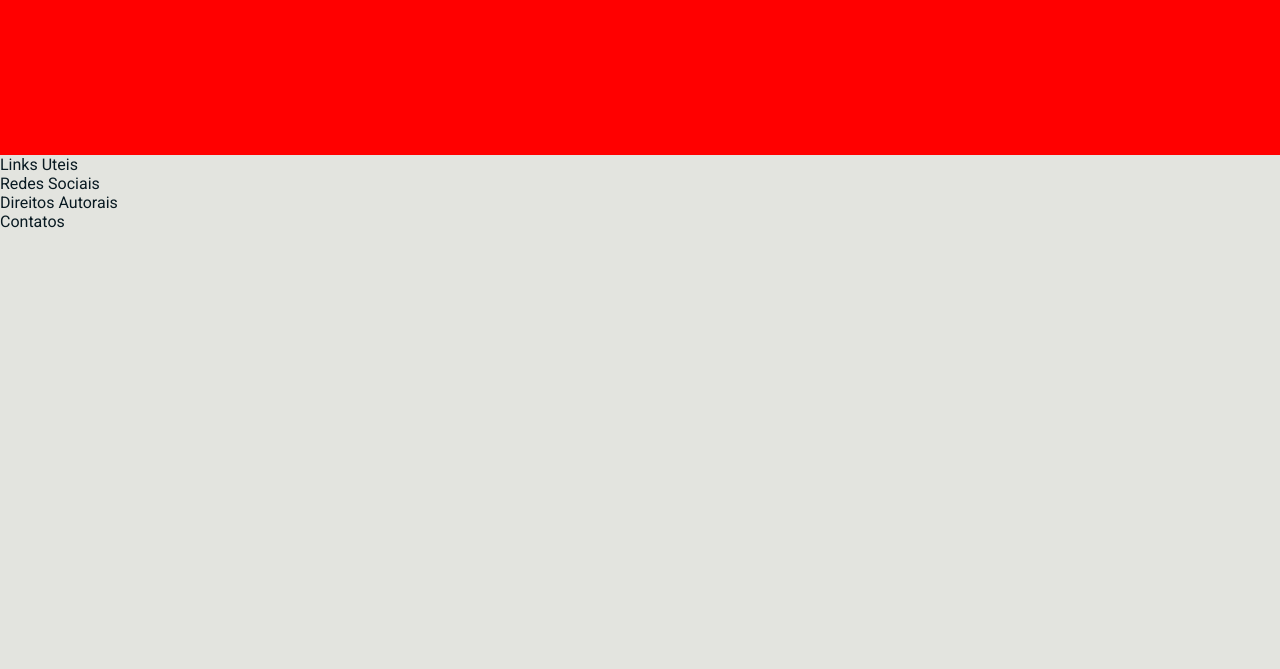
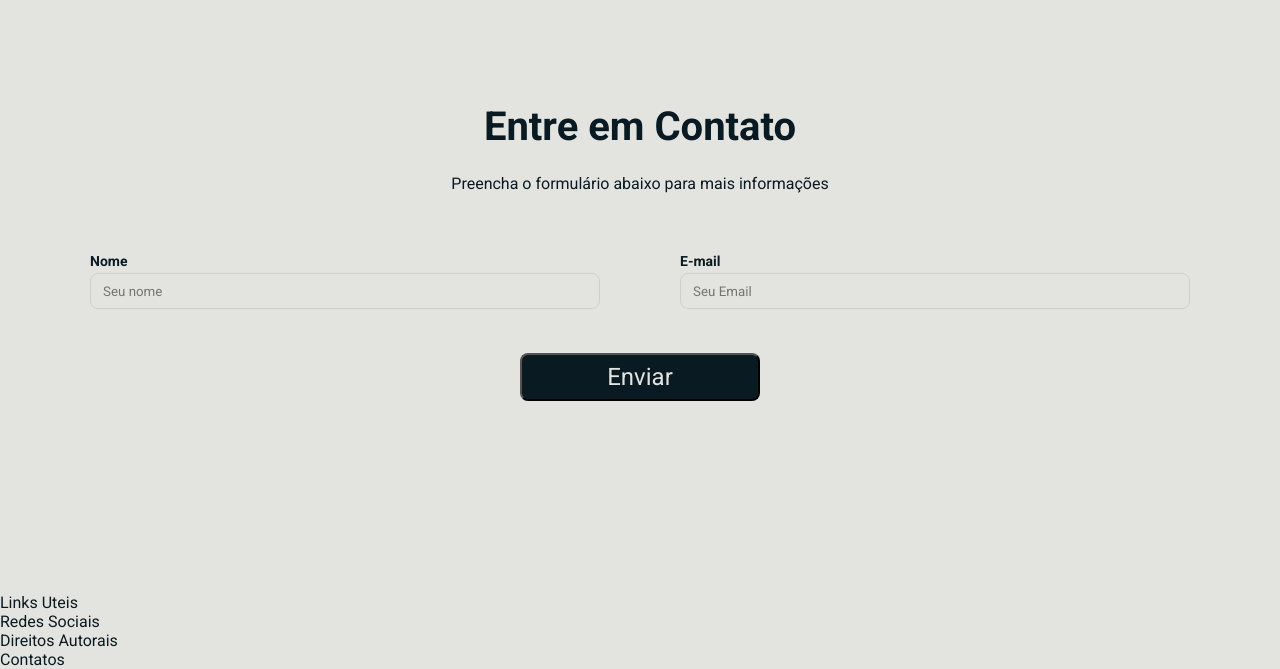
Before and after one commit to JosueCosta2023/janGinasticaClub, a plain HTML site: page index.html in a window 1280 px wide. Shown: the part 4433-5102 px from the top of the page. Before the commit the page ends 4664 px from the top, so only its background shows below. Drawn offline with nearby package versions, Linux system fonts and the light colour scheme.

Commit message:
feat: sessao de contatos estilizada

```diff
--- a/index.html
+++ b/index.html
@@ -367,7 +367,25 @@
         </section>
 
         <section class="content contact" id="contact">
-            Entrar em Contato
+            <div class="content-formulario-titulo">
+                <h3>Entre em Contato</h3>
+                <p>Preencha o formulário abaixo para mais informações</p>
+            </div>
+            <form class="content-formulario">
+                <div class="input-group">
+                    <div class="input-item">
+                        <label for="inName">Nome</label>
+                        <input type="text" id="inName" required placeholder="Seu nome">
+                    </div>
+
+                    <div class="input-item message">
+                        <label for="inEmail">E-mail</label>
+                        <input type="email" name="inEmail" id="inEmail" placeholder="Seu Email"/>
+                    </div>
+                </div>
+
+                <input type="submit" value="Enviar">
+            </form>
         </section>
     </main>
 
--- a/src/css/sections/sectionBenefits.css
+++ b/src/css/sections/sectionBenefits.css
@@ -1,6 +1,7 @@
 .content.benefits{
     width: 100%;
-    height: 600px;
+    min-height: 600px;
+    height: auto;
     flex-direction: column;
     justify-content: space-around;
     align-items: center;
--- a/src/css/sections/sectionContact.css
+++ b/src/css/sections/sectionContact.css
@@ -1,5 +1,77 @@
 .content.contact{
     width: 100%;
-    height: 600px;
-    background-color: red;
+    display: flex;
+    flex-direction: column;
+    gap: 60px;
 }
+
+.content.contact > .content-formulario-titulo{
+    width: 100%;
+    margin-top: 60px;
+    display: flex;
+    flex-direction: column;
+    align-items: center;
+    gap: 24px;
+}
+
+.content.contact > .content-formulario-titulo > h3{
+    font-size: var(--fontSizeTitles);
+}
+.content.contact > .content-formulario-titulo > p{
+    font-size: var(--fontSizeDefault);
+}
+
+.content.contact > .content-formulario{
+    width: 100%;
+    height: 300px;
+    display: flex;
+    flex-direction: column;
+    gap: 40px;
+}
+
+.content.contact > .content-formulario > .input-group{
+    max-width: 1100px;
+    width: 100%;
+    height: 60px;
+    margin: 0 auto;
+    display: flex;
+    justify-content: space-between;
+    flex-wrap: wrap;
+}
+
+.content.contact > .content-formulario > .input-group > .input-item{
+    width: 510px;
+    display: flex;
+    flex-direction: column;
+    gap: 4px;
+    font-size: var(--fontSizeMini);
+    font-weight: bold;
+}
+.content.contact > .content-formulario > .input-group > .input-item > input{
+    height: 36px;
+    padding-left: 12px;
+    border-radius: 8px;
+    border: 1px solid var(--secundary-colorLightPlus);
+    background: transparent;
+}
+
+.content.contact > .content-formulario > input{
+    height: 48px;
+    width: 240px;
+    max-width: 80%;
+    min-width: 240px;
+    font-size: var(--fontSizeExtraLarge);
+    color: var(--primary-color);
+    background-color: var(--secundary-color);
+    border-radius: 8px;
+    cursor: pointer;
+    margin: 0 auto;
+}
+
+@media(max-width: 1100px){
+    .content.contact > .content-formulario > .input-group{
+        justify-content: center;
+        gap: 30px;
+        height: auto;
+    }
+}
--- a/src/css/variables.css
+++ b/src/css/variables.css
@@ -3,6 +3,7 @@
   --special-color: #d4ae5b;
   --secundary-color: #091a22;
   --secundary-colorLight: #091a224b;
+  --secundary-colorLightPlus: #091a2219;
   --linear-color: linear-gradient(
     90deg,
     rgba(0, 162, 71, 1) 0%,
@@ -10,7 +11,7 @@
     rgba(1, 173, 222, 1) 100%
   );
 
-  --fontSizeMini: 12px;
+  --fontSizeMini: 14px;
   --fontSizeDefault: 16px;
   --fontSizeLarge: 20px;
   --fontSizeExtraLarge: 24px;
```
